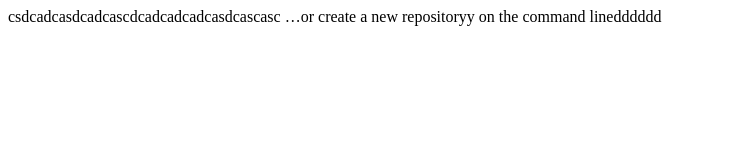
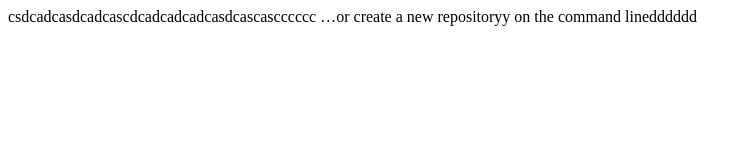
Before and after one commit to foreignerwow/git-lesson, a plain HTML site: page index.html in a window 1280 px wide. Shown: the whole page, without its empty margins (0-752 px from the left). Drawn offline with Linux system fonts and the light colour scheme.

Commit message:
Update index.html

```diff
--- a/index.html
+++ b/index.html
@@ -7,7 +7,7 @@
     <title></title>
 </head>
 <body>
-    csdcadcasdcadcascdcadcadcadcasdcascasc
+    csdcadcasdcadcascdcadcadcadcasdcascascccccc
     …or create a new repositoryy on the command linedddddd
 </body>
 </html>
```
